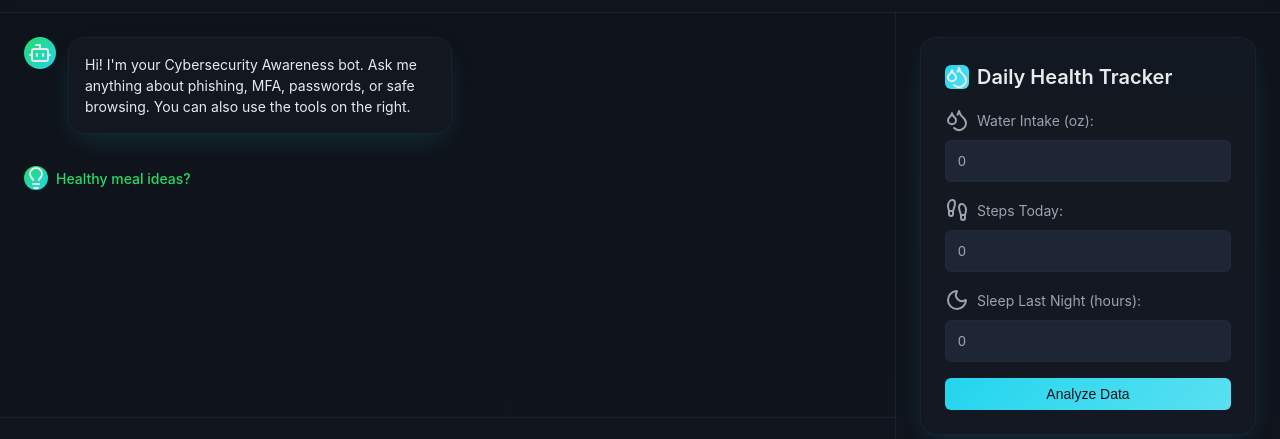
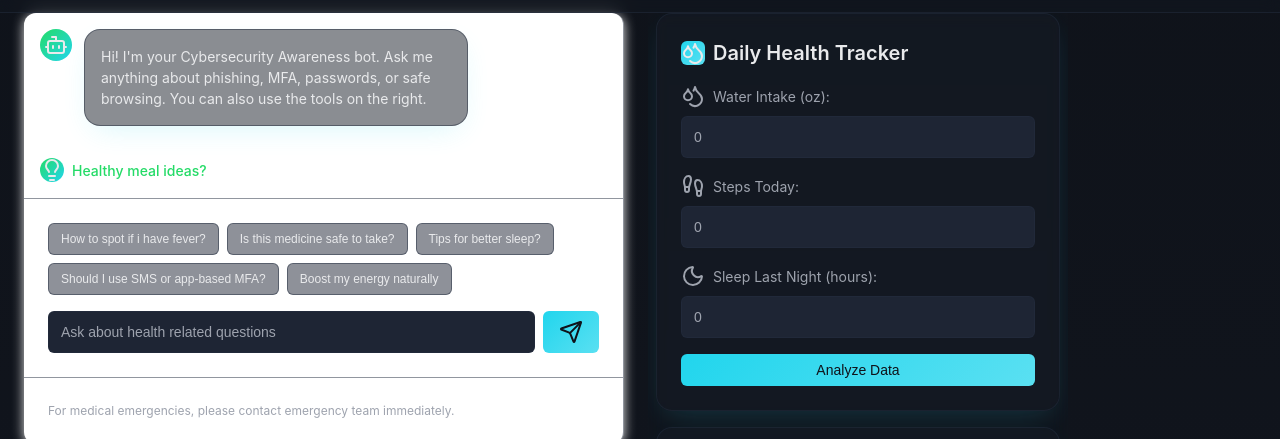
Before and after one commit to Saqeeb-Pathan/Ai-Driven-Chat-Bot-for-Health-Care, a plain HTML site: page index.html in a window 1280 px wide. Shown: the part 72-511 px from the top of the page. Drawn offline with nearby package versions, Linux system fonts and the light colour scheme.

Commit message:
Update main.css
scroll

```diff
--- a/main.css
+++ b/main.css
@@ -325,3 +325,59 @@ body::-webkit-scrollbar-thumb:hover {
     box-shadow: var(--shadow-glow);
     border-color: hsla(187, 85%, 53%, 0.2);
 }
+/* Make main-content a horizontal flex container filling the viewport (except header) */
+.main-content {
+  display: flex;
+  flex-direction: row;
+  height: calc(100vh - 70px); /* Adjust 70px if your header is taller/shorter */
+  gap: 24px; /* Optional: space between chat and widgets */
+  padding: 0 24px;
+}
+
+/* Chat panel styles */
+.chat-panel {
+  flex: 2 1 0;
+  display: flex;
+  flex-direction: column;
+  min-width: 320px;
+  max-width: 600px;
+  height: 100%;
+  background: #fff;
+  border-radius: 12px;
+  overflow: hidden;
+  box-shadow: 0 2px 12px #e0e0e0;
+}
+
+.chat-messages,
+.quick-suggestions {
+  overflow-y: auto;
+}
+
+/* Make chat-messages area scroll independently */
+.chat-messages {
+  flex: 1 1 auto;
+  padding: 16px;
+  overflow-y: auto;
+  min-height: 0; /* Required for flexbox scrolling */
+}
+
+/* Features/widgets panel styles */
+.health-widgets {
+  flex: 1 1 0;
+  display: flex;
+  flex-direction: column;
+  gap: 16px;
+  height: 100%;
+  min-width: 340px;
+  max-width: 420px;
+  overflow-y: auto;
+  padding: 0 8px;
+  /* Optional: background, border, etc. */
+}
+
+/* Optional: Make each widget have its own scroll if needed */
+.health-card {
+  /* If widgets are tall, you can give them individual scroll: */
+  /* max-height: 350px; */
+  /* overflow-y: auto; */
+}
```
